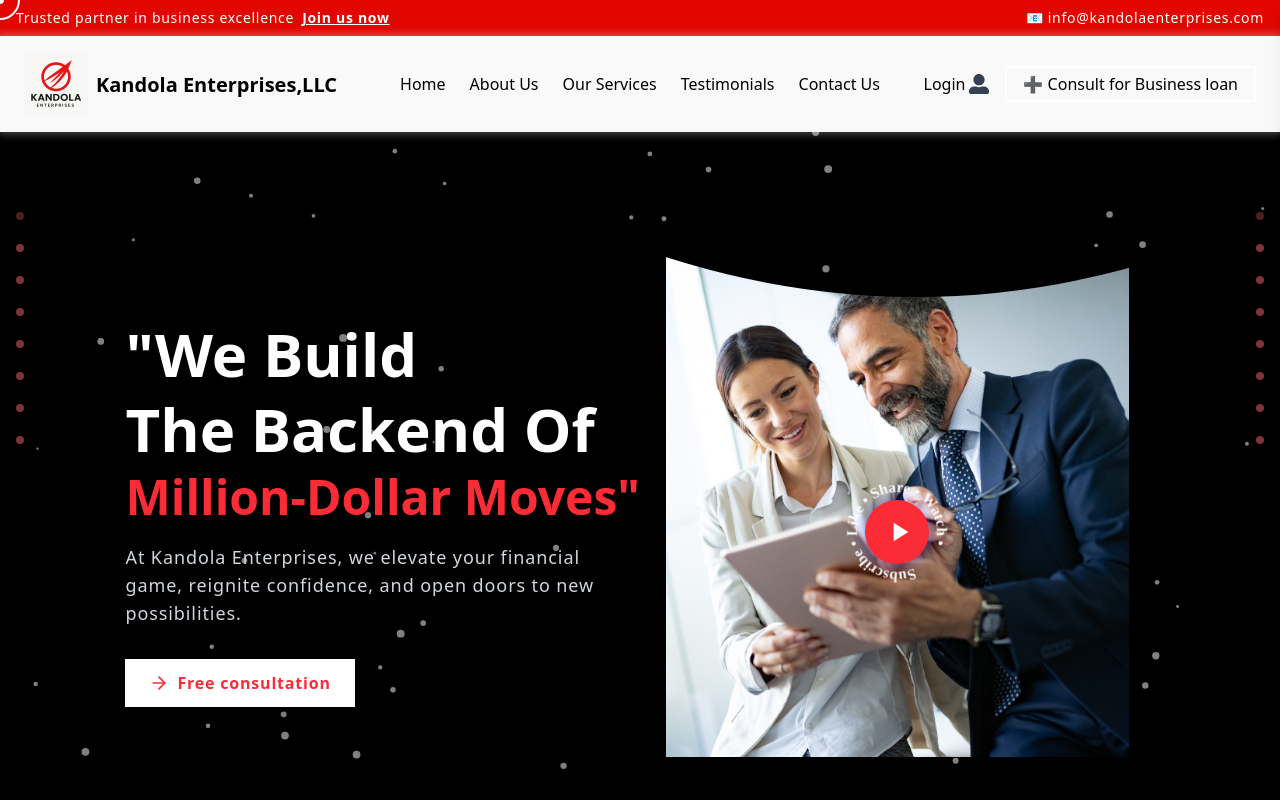
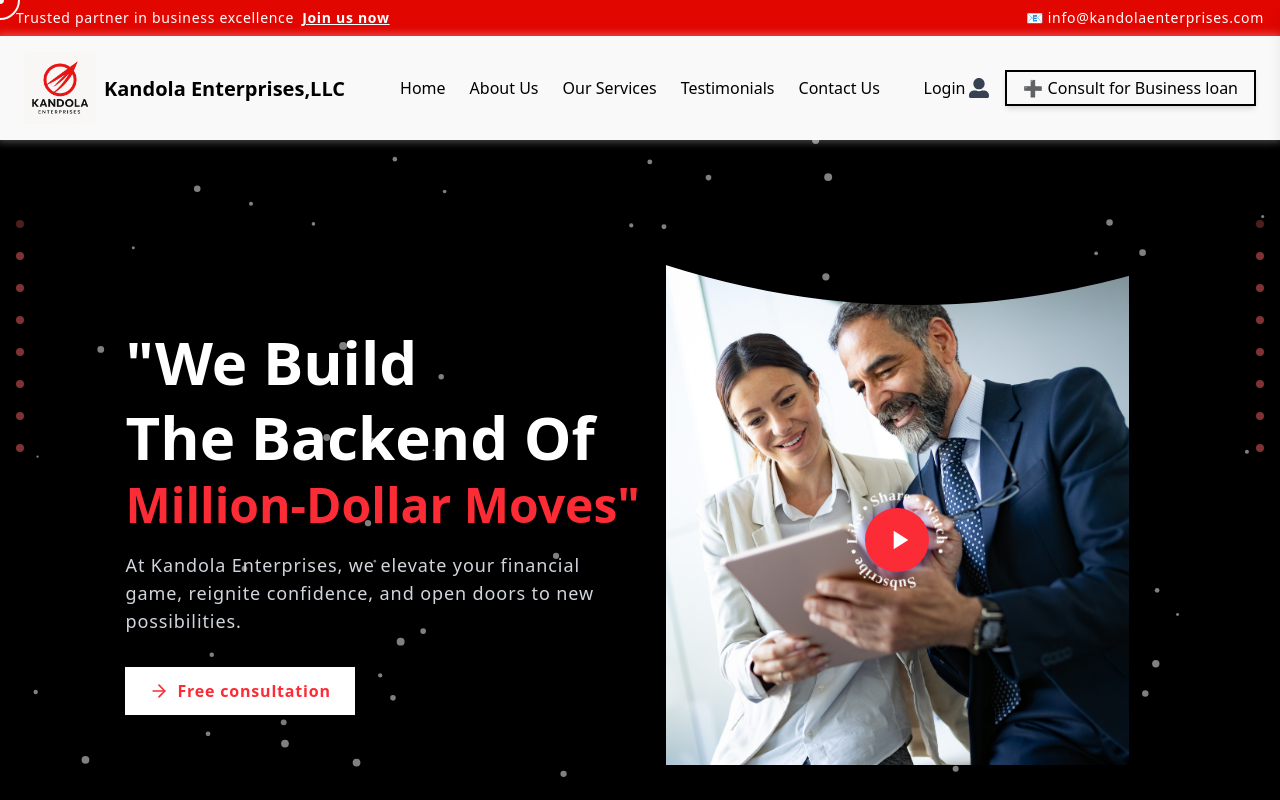
Before and after one commit to Kaif3246/Service, a React (Vite) app in the folder Kandola_Enterprises/: page / in a window 1280 px wide. Shown: the top 800 px of the page. Built offline with nearby package versions, Linux system fonts and the light colour scheme.

Commit message:
Short message about what you changed

```diff
--- a/Kandola_Enterprises/src/components/common/Navbar.jsx
+++ b/Kandola_Enterprises/src/components/common/Navbar.jsx
@@ -53,7 +53,7 @@ const Navbar = () => {
         }}
       >
         <Link to="/" className="flex items-center z-10">
-          <img src={logo} alt="Logo" className="h-16 mr-2 " />
+          <img src={logo} alt="Logo" className="h-18 mr-2 " />
           <div className="flex justify-center w-full">
   <div className="inline-flex items-baseline">
     <span className="font-bold text-xl leading-tight">Kandola Enterprises,LLC</span>
@@ -80,7 +80,7 @@ const Navbar = () => {
             <FaUserAlt size={20} className="text-gray-700" />
           </div>
           <Link to="/services">
-            <button className="flex items-center gap-2 border-2 border-white  px-4 py-1 hover:bg-red-500">
+            <button className="flex items-center gap-2 border-2 border-black shadow-md  px-4 py-1 hover:bg-red-500">
               ➕ Consult for Business loan
             </button>
           </Link>
@@ -131,11 +131,6 @@ const Navbar = () => {
             <FaUserAlt size={24} className="text-gray-700" />
           </div>
 
-          <Link to="/services" onClick={() => setMenuOpen(false)}>
-            <button className="flex items-center gap-2 border-2 border-white  px-4 py-1 hover:bg-red-500 w-full justify-center mt-4">
-              ➕ Consult for Business loan
-            </button>
-          </Link>
         </nav>
       </div>
 
```
